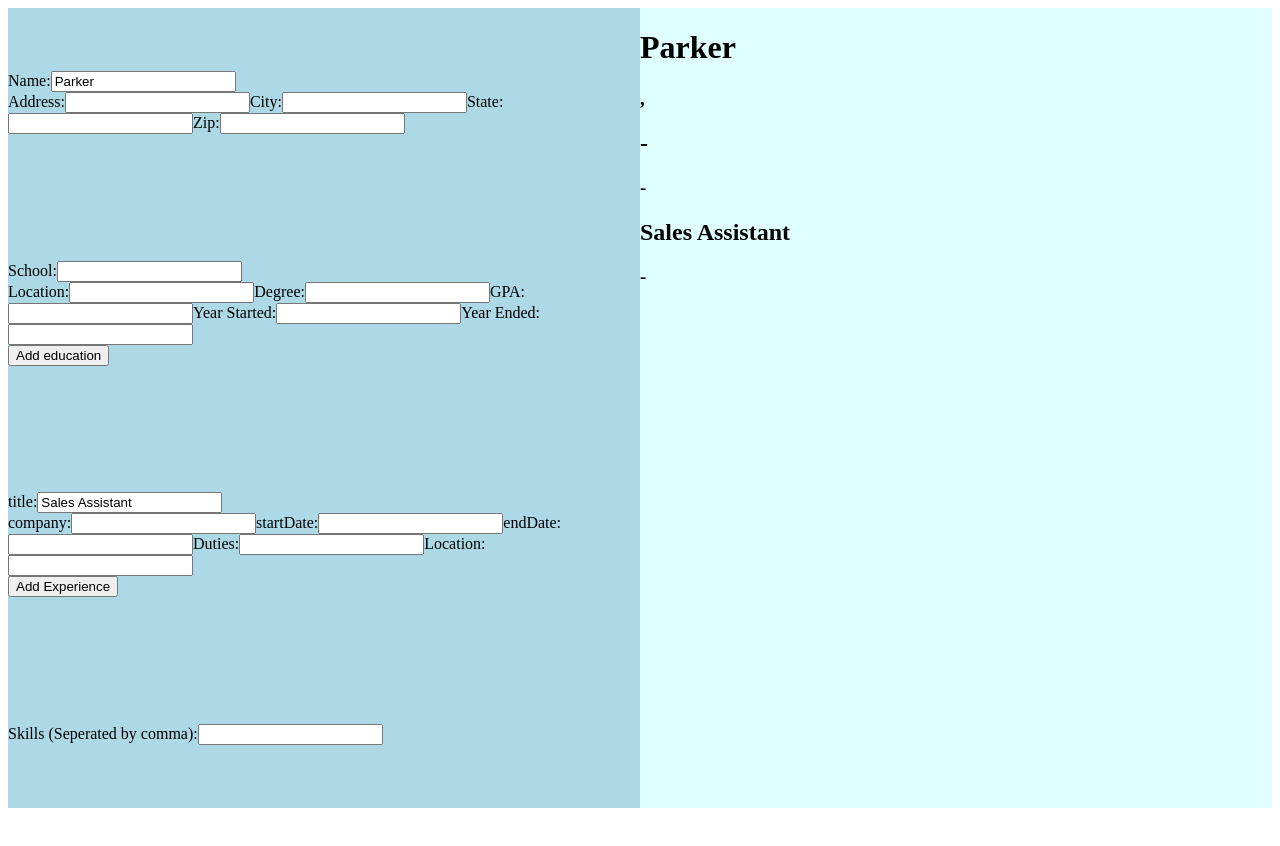
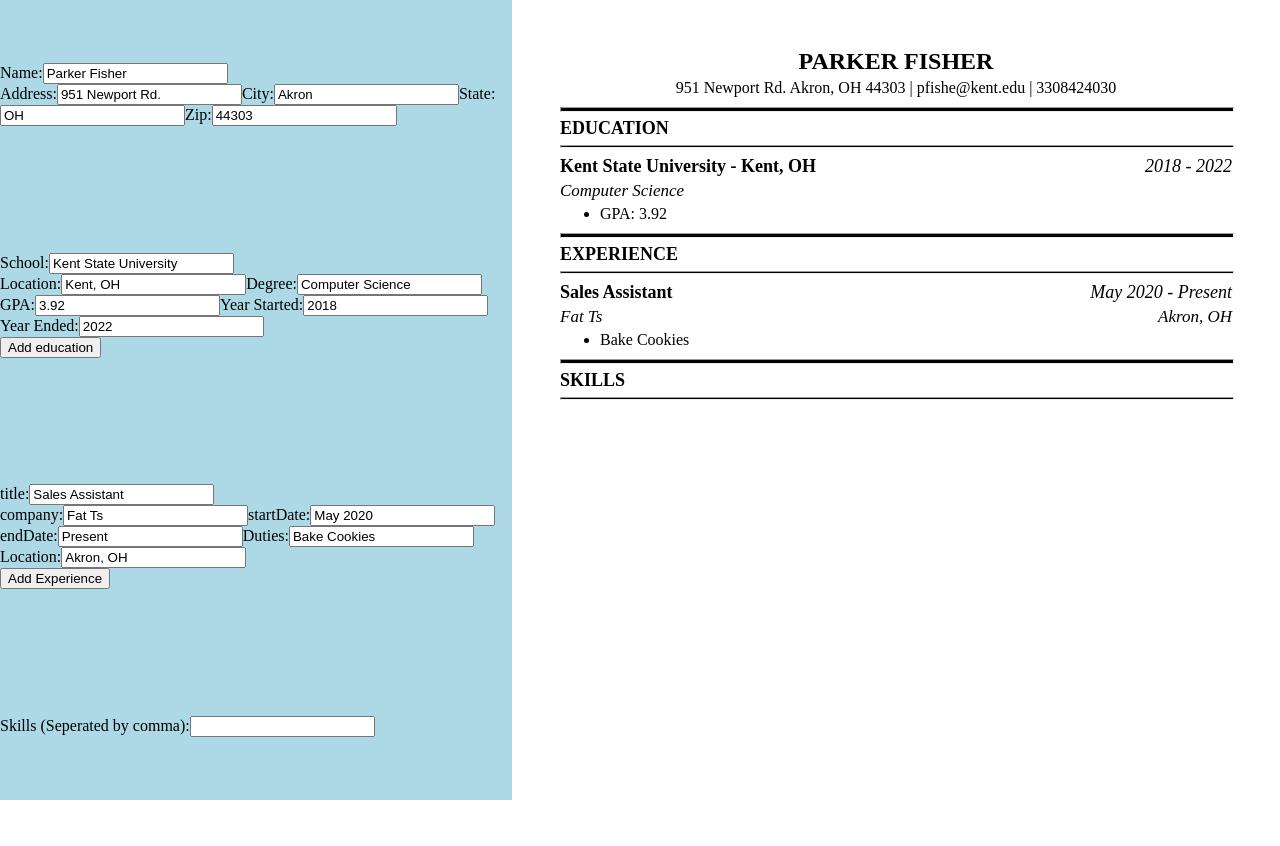
Before and after one commit to pfishe13/odin-cv-project, a React (Create React App) app: page / in a window 1280 px wide. Shown: the top 846 px of the page. Before the commit the page ends 816 px from the top, so only its background shows below. Built offline with nearby package versions, Linux system fonts and the light colour scheme.

Commit message:
Add styling for resume preview

```diff
--- a/src/App.js
+++ b/src/App.js
@@ -9,32 +9,32 @@ class App extends Component {
 
     this.state = {
       profile: {
-        name: 'Parker',
-        address: '',
-        city: '',
-        state: '',
-        zip: '',
-        email: '',
-        phone: '',
+        name: 'Parker Fisher',
+        address: '951 Newport Rd.',
+        city: 'Akron',
+        state: 'OH',
+        zip: '44303',
+        email: 'pfishe@kent.edu',
+        phone: '3308424030',
       },
       education: [
         {
-          school: '',
-          location: '',
-          degree: '',
-          gpa: '',
-          yearStarted: '',
-          yearEnded: '',
+          school: 'Kent State University',
+          location: 'Kent, OH',
+          degree: 'Computer Science',
+          gpa: '3.92',
+          yearStarted: '2018',
+          yearEnded: '2022',
         },
       ],
       experience: [
         {
           title: 'Sales Assistant',
-          company: '',
-          startDate: '',
-          endDate: '',
-          duties: '',
-          location: '',
+          company: 'Fat Ts',
+          startDate: 'May 2020',
+          endDate: 'Present',
+          duties: 'Bake Cookies',
+          location: 'Akron, OH',
         },
       ],
       skills: [],
@@ -141,6 +141,7 @@ class App extends Component {
           />
         </div>
         <div className="right">
+          <div className="resume">
             <LivePreview
               profile={this.state.profile}
               education={this.state.education}
@@ -149,6 +150,7 @@ class App extends Component {
             />
           </div>
         </div>
+      </div>
     );
   }
 }
--- a/src/Preview/Education.js
+++ b/src/Preview/Education.js
@@ -5,20 +5,26 @@ class Education extends Component {
   render() {
     const education = this.props.education;
     return (
-      <div>
+      <div className="section-container">
+        <hr />
+        <h1 className="section-header">Education</h1>
+        <hr />
+
         {education.map((item, index) => {
           return (
-            <div key={index}>
-              <h2>
-                {item.school} - {item.location}
-              </h2>
-              <div>
-                <h3>{item.degree}</h3>
-                <h3>
+            <div className="section-body" key={index}>
+              <div className="education-experience-title">
+                <h2>
+                  {item.school} - {item.location}
+                </h2>
+                <h2>
                   {item.yearStarted} - {item.yearEnded}
-                </h3>
+                </h2>
               </div>
-              <h3>{item.gpa}</h3>
+              <h3>{item.degree}</h3>
+              <ul>
+                <li>GPA: {item.gpa}</li>
+              </ul>
             </div>
           );
         })}
--- a/src/Preview/Experience.js
+++ b/src/Preview/Experience.js
@@ -5,19 +5,26 @@ class Experience extends Component {
   render() {
     const experience = this.props.experience;
     return (
-      <div>
+      <div className="section-container">
+        <hr />
+        <h1 className="section-header">Experience</h1>
+        <hr />
         {experience.map((item, index) => {
           return (
-            <div key={index}>
-              <h2>{item.title}</h2>
-              <h3>{item.company}</h3>
+            <div className="section-body" key={index}>
+              <div className="education-experience-title">
+                <h2>{item.title}</h2>
+                <h2>
+                  {item.startDate} - {item.endDate}
+                </h2>
+              </div>
               <div>
+                <h3>{item.company}</h3>
                 <h3>{item.location}</h3>
-                <h3>
-                  {item.startDate} - {item.endDate}
-                </h3>
               </div>
-              <h3>{item.duties}</h3>
+              <ul>
+                <li>{item.duties}</li>
+              </ul>
             </div>
           );
         })}
--- a/src/Preview/Profile.js
+++ b/src/Preview/Profile.js
@@ -8,16 +8,13 @@ class Profile extends Component {
   }
   render() {
     return (
-      <div>
+      <div className="profile-container">
         <h1>{this.props.profile.name}</h1>
-        <h3>
-          {this.props.profile.address} {this.props.profile.city},
-          {this.props.profile.state} {this.props.profile.zip}
-        </h3>
-        <h3>
-          {this.props.profile.email}
-          {this.props.profile.phone}
-        </h3>
+        <h4>
+          {this.props.profile.address} {this.props.profile.city},{' '}
+          {this.props.profile.state} {this.props.profile.zip} |{}{' '}
+          {this.props.profile.email} | {this.props.profile.phone}
+        </h4>
       </div>
     );
   }
--- a/src/Preview/Skills.js
+++ b/src/Preview/Skills.js
@@ -9,11 +9,17 @@ class Skills extends Component {
   render() {
     const skillArray = this.props.skills;
     return (
-      <ul>
-        {skillArray.map((skill, index) => {
-          return <li key={index}>{skill}</li>;
-        })}
-      </ul>
+      <div className="section-container">
+        <hr />
+        <h1 className="section-header">Skills</h1>
+        <hr />
+
+        <ul>
+          {skillArray.map((skill, index) => {
+            return <li key={index}>{skill}</li>;
+          })}
+        </ul>
+      </div>
     );
   }
 }
--- a/src/styles/App.css
+++ b/src/styles/App.css
@@ -1,10 +1,42 @@
+body {
+  font-size: 16px;
+  margin: 0;
+  font-weight: 400;
+}
+
+* {
+  margin: 0;
+}
+
+h2 {
+  font-size: 18px;
+}
+
+h3,
+h4 {
+  font-weight: 300;
+}
+
+h3 {
+  font-size: 17px;
+  font-style: italic;
+}
+
+hr {
+  width: 100%;
+  margin-left: auto;
+  margin-right: auto;
+  height: 1px;
+  background-color: rgb(0, 0, 0);
+}
+
 .main-container {
   display: flex;
   height: 100vh;
 }
 
 .left {
-  width: 50%;
+  width: 40%;
   background-color: lightblue;
 }
 
@@ -16,6 +48,65 @@
 }
 
 .right {
-  width: 50%;
+  width: 60%;
   background-color: lightcyan;
+  display: flex;
+  justify-content: center;
 }
+
+.resume {
+  background-color: white;
+  box-sizing: border-box;
+  padding: 0.5in;
+  height: 11in;
+  width: 8.5in;
+}
+
+.profile-container {
+  text-align: center;
+}
+
+.profile-container > *,
+.section-body > * {
+  margin: 4px 0;
+}
+
+.profile-container > :first-child {
+  font-size: 24px;
+  text-transform: uppercase;
+  margin-top: 0;
+}
+
+.section-container {
+  margin-top: 10px;
+}
+
+.section-container > hr:first-child {
+  height: 3px;
+}
+
+h1,
+.section-header {
+  font-size: 18px;
+  margin: 6px 0;
+}
+
+.section-header {
+  text-transform: uppercase;
+}
+
+.education-experience-title {
+  margin: 8px 0 4px 0;
+  display: flex;
+  justify-content: space-between;
+}
+
+.education-experience-title > :last-child {
+  font-weight: 300;
+  font-style: italic;
+}
+
+.section-body > div:last-of-type {
+  display: flex;
+  justify-content: space-between;
+}
```
Lines whose indentation alone changed are shown as unchanged.
